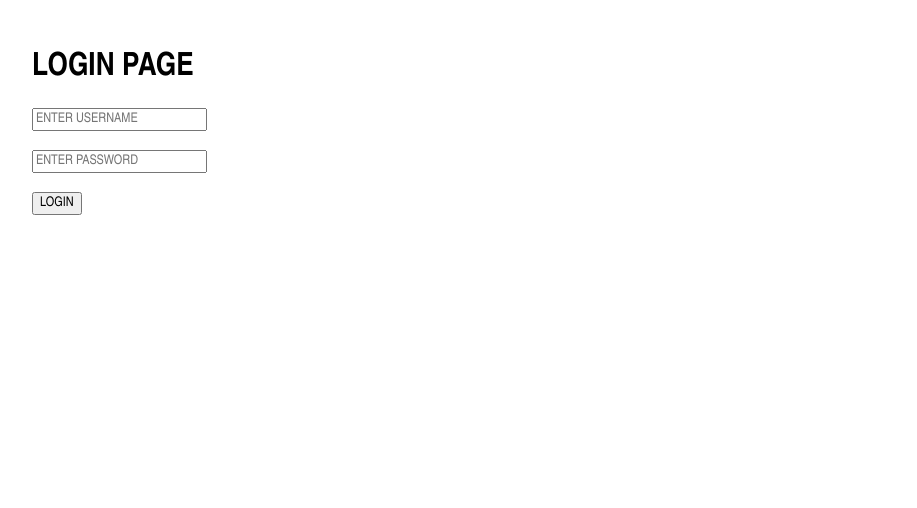
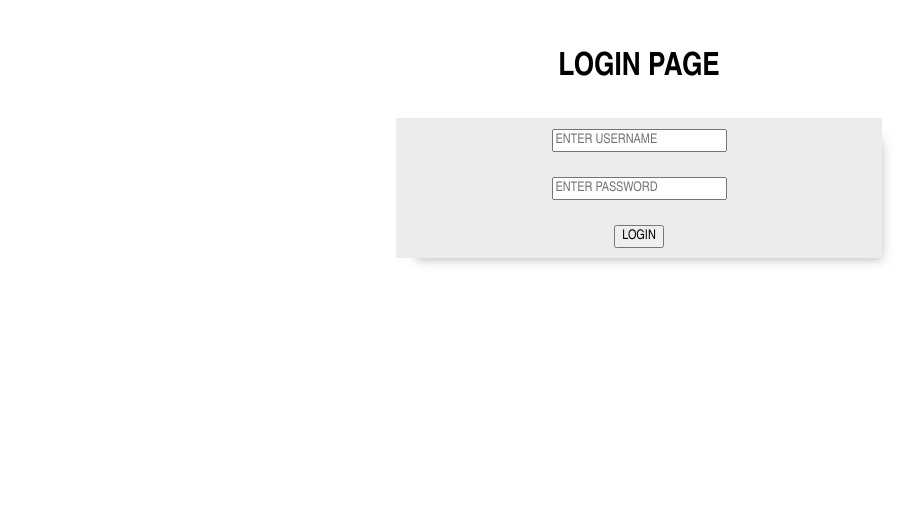
Before and after one commit to ishabelle/API-WARS, a Flask app: page /login in a window 1280 px wide. Shown: the part 222-730 px from the top of the page, without its empty margins (1-918 px from the left). Run offline with Flask 2, Linux system fonts and the light colour scheme.

Commit message:
design login page

```diff
--- a/templates/login_page.html
+++ b/templates/login_page.html
@@ -2,8 +2,11 @@
 
 {% block body %}
 
-<h1>LOGIN PAGE</h1>
+<h1 class="page-titles">LOGIN PAGE</h1>
 
+<div class="box-card-profile">
+    <div class="main-card-profile">
+        <div class="main-card-profile-body">
             <form method="post">
                 <label for="username"></label>
                 <input type="text" name="username" required placeholder="ENTER USERNAME">
@@ -13,5 +16,8 @@
                 <br><br>
                 <input type="submit" value="LOGIN">
             </form>
+        </div>
+    </div>
+</div>
 
 {% endblock %}
```
Lines whose indentation alone changed are shown as unchanged.
